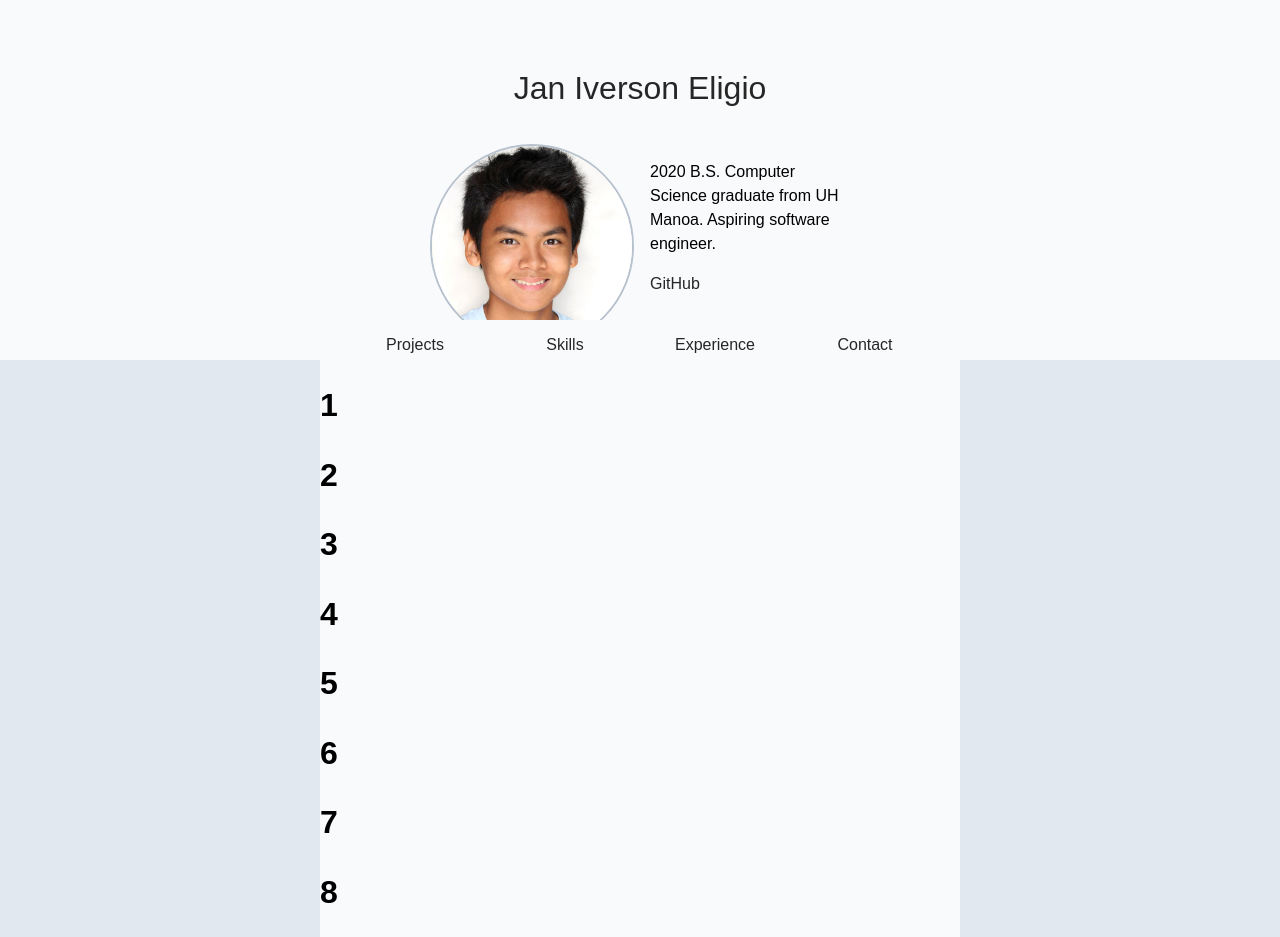
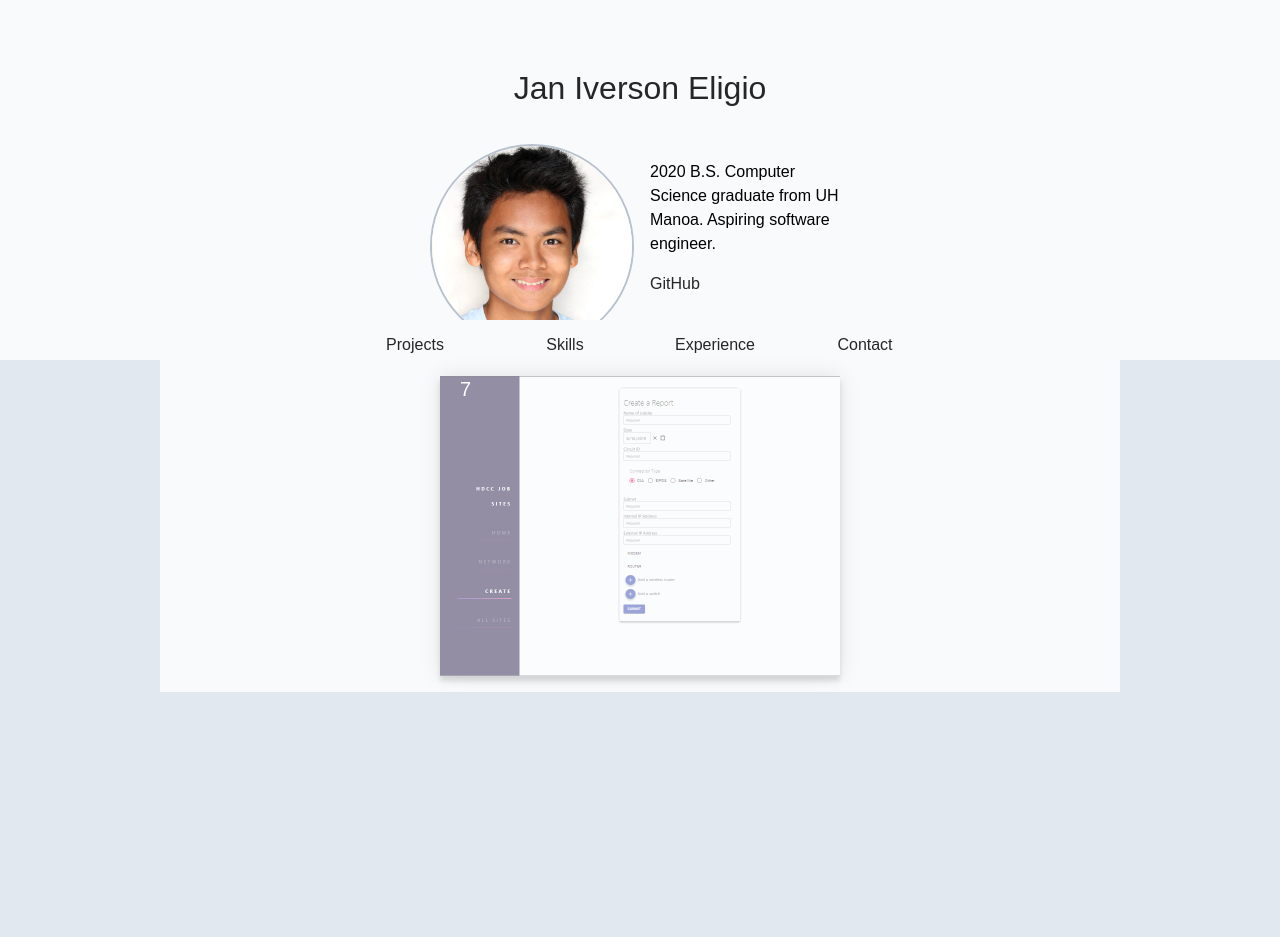
Before and after one commit to janeligio/janeligio, a React (Create React App) app: page / in a window 1280 px wide. After the commit the page ends 800 px from the top, so only its background shows below. Built offline with nearby package versions, Linux system fonts and the light colour scheme; a web font is replaced by a local one.

Commit message:
Refactor

```diff
--- a/package.json
+++ b/package.json
@@ -3,15 +3,13 @@
   "version": "0.1.0",
   "private": true,
   "dependencies": {
-    "bootstrap": "^4.5.3",
     "lodash": "^4.17.20",
     "react": "^16.8.6",
     "react-dom": "^16.8.6",
     "react-icons": "^3.7.0",
     "react-responsive-carousel": "^3.1.50",
     "react-scripts": "3.0.1",
-    "react-transition-group": "^4.2.2",
-    "reactstrap": "^8.8.1"
+    "react-transition-group": "^4.2.2"
   },
   "scripts": {
     "start": "react-scripts start",
--- a/src/App.css
+++ b/src/App.css
@@ -15,107 +15,3 @@
 .App {
 	height: 100vh;
 }
-
-header {
-	background: var(--palette-1-4);
-	height: 40vh;
-}
-
-header > h1 {
-	margin: 0;
-	padding: 2em 2em 1em 2em;
-	display: flex;
-	justify-content: space-around;
-	font-weight: 100;
-	color: var(--palette-1-5);
-}
-
-.header-content {
-	/* border: 1px solid black; */
-	display: flex;
-	justify-content: center;
-}
-
-.headshot {
-	width: 200px;
-	height: 200px;
-	border-radius: 50%;
-	border: 2px solid var(--palette-1-1);
-}
-
-.header-content-text {
-	width: 200px;
-	margin-left: 1em;
-}
-
-a {
-	color: var(--palette-1-5);
-	text-decoration: none;
-}
-
-a:hover {
-	text-decoration: underline;
-}
-
-
-main {
-	height: calc(100vh - 40vh - 5vh);
-}
-.tabs {
-	background: var(--palette-1-4);
-	display: flex;
-	justify-content: center;
-}
-
-button {
-	width: 150px;
-    display: inline-block;
-    border: none;
-    padding: 1rem 2rem;
-    margin: 0;
-    text-decoration: none;
-    background: var(--palette-1-4);
-    color: var(--palette-1-5);
-    font-family: sans-serif;
-    font-size: 1rem;
-    cursor: pointer;
-    text-align: center;
-    transition: background 250ms ease-in-out,
-                transform 150ms ease;
-    -webkit-appearance: none;
-	-moz-appearance: none;
-	height: 5vh;
-}
-
-button:hover, button:focus {
-    background: var(--palette-1-2);
-}
-
-button:focus {
-    outline: 1px solid #fff;
-    /* outline-offset: -4px; */
-}
-
-button:active {
-    transform: scale(0.99);
-}
-
-.main-content-wrapper {
-	display: flex;
-	justify-content: center;
-}
-.main-content {
-	background: var(--palette-1-4);
-	width: 50%;
-	/* display: flex;
-	justify-content: space-evenly;
-	flex-wrap: wrap;
-	align-content: center; */
-}
-
-.card-project {
-	border: 1px solid black;
-	width: 175px;
-	height: 175px;
-
-}
--- a/src/App.js
+++ b/src/App.js
@@ -1,71 +1,19 @@
 import React from 'react';
 import './App.css';
-import { Container, Row, Col } from 'reactstrap';
 
-/* Sections */
-import Header from './components/Header';
-import FavoritePictures from './components/FavoritePictures';
-import Projects from './components/Projects';
-import Resume from './components/Resume';
-import Interests from './components/Interests';
-
-import Headshot from './public/janheadshot.jpg';
-
+import Header from './Views/Header/Header.js';
+import Navigation from './Views/Navigation/Navigation.js';
+import Main from './Views/Main/Main.js';
 
 function App() {
-	let projects = [1,2,3,4,5,6,7,8];
 	return (
 		<div className="App">
-			<header>
-				<h1>Jan Iverson Eligio</h1>
-				<div className="header-content">
-					<img className="headshot" src={Headshot} alt="Jan Iverson Eligio's headshot."/>
-					<div className="header-content-text">
-						<p>2020 B.S. Computer Science graduate from UH Manoa. Aspiring software engineer.</p>
-						<a className="link-github" href="https://github.com/janeligio">GitHub</a>
-					</div>
-				</div>
-			</header>
-
-			<nav>
-				<div className="tabs">
-					<Tab name="Projects"/>
-					<Tab name="Skills"/>
-					<Tab name="Experience"/>
-					<Tab name="Contact"/>
-				</div>
-			</nav>
-
-			<main className="main">
-				<div className="main-content-wrapper">
-					<div className="main-content">
-						<Container fluid>
-							<Row>
-								{projects.map(p => {
-									return (<ProjectCard val={p}/>);
-								})}
-							</Row>
-						</Container>
-					</div>
-				</div>
-			</main>
+			<Header/>
+			<Navigation/>
+			<Main/>
 		</div>
 	);
 }
 
-const Tab = props => {
-	return (
-		<button className="tab">
-			{props.name}
-		</button>
-	);
-};
 
-const ProjectCard = props => {
-	return (
-		<Col sm={4}>
-			<h1>{props.val}</h1>
-		</Col>
-	);
-}
 export default App;
--- /dev/null
+++ b/src/Views/Header/Header.css
@@ -0,0 +1,40 @@
+header {
+	background: var(--palette-1-4);
+	height: 40vh;
+}
+
+header > h1.name {
+	margin: 0;
+	padding: 2em 2em 1em 2em;
+	display: flex;
+	justify-content: space-around;
+	font-weight: 100;
+	color: var(--palette-1-5);
+}
+
+.header-content {
+	/* border: 1px solid black; */
+	display: flex;
+	justify-content: center;
+}
+
+.headshot {
+	width: 200px;
+	height: 200px;
+	border-radius: 50%;
+	border: 2px solid var(--palette-1-1);
+}
+
+.header-content-text {
+	width: 200px;
+	margin-left: 1em;
+}
+
+a.link-github {
+	color: var(--palette-1-5);
+	text-decoration: none;
+}
+
+a.link-github:hover {
+	text-decoration: underline;
+}
--- /dev/null
+++ b/src/Views/Header/Header.js
@@ -0,0 +1,20 @@
+import React from 'react';
+import Headshot from '../../public/janheadshot.jpg';
+import './Header.css';
+
+const Header = () => {
+    return (
+      <header>
+        <h1 className="name">Jan Iverson Eligio</h1>
+        <div className="header-content">
+            <img className="headshot" src={Headshot} alt="Jan Iverson Eligio's headshot."/>
+            <div className="header-content-text">
+                <p>2020 B.S. Computer Science graduate from UH Manoa. Aspiring software engineer.</p>
+                <a className="link-github" href="https://github.com/janeligio">GitHub</a>
+            </div>
+        </div>
+      </header>
+    );
+};
+
+export default Header;
--- /dev/null
+++ b/src/Views/Main/Main.css
@@ -0,0 +1,25 @@
+main {
+	height: calc(100vh - 40vh - 5vh);
+}
+
+.main-content-wrapper {
+	display: flex;
+	justify-content: center;
+}
+.main-content {
+	background: var(--palette-1-4);
+	width: 75%;
+	display: flex;
+	justify-content: space-evenly;
+	flex-wrap: wrap;
+	align-content: center;
+}
+
+.card-project {
+	margin: 1em 0;
+	width: 400px;
+	height: 300px;
+	box-shadow: 0 0 20px 0 rgba(0, 0, 0, 0.2), 0 5px 5px 0 rgba(0, 0, 0, 0.24);
+	background-size: cover;
+	opacity: 0.5;
+}
--- /dev/null
+++ b/src/Views/Main/Main.js
@@ -0,0 +1,34 @@
+import React from 'react';
+import './Main.css';
+
+import TestCover from '../../hdcc/create.gif';
+
+const Main = () => {
+    return (
+        <main className="main">
+            <div className="main-content-wrapper">
+                <div className="main-content">
+                {/* <ProjectCard val={7} cover={`https://www.janeligio.com/static/media/all%20sites.91390868.gif`}/> */}
+                    <ProjectCard val={7} cover={TestCover}/>
+                    {/* {projects.map(p => {
+                        return (<ProjectCard val={p}/>);
+                    })} */}
+                </div>
+            </div>
+        </main>
+    );
+}
+
+const ProjectCard = props => {
+	return (
+		<div style={{backgroundImage: `url(${props.cover})`}} className="card-project">
+		{/* // <div className="card-project">
+		// 	<img className="object-fit-cover" src={props.cover}/> */}
+			<svg width="100%" height="100%">
+				<text fill="white" fontSize={20} x="20" y="20">{props.val}</text>
+			</svg>
+		</div>
+	);
+}
+
+export default Main;
--- /dev/null
+++ b/src/Views/Navigation/Navigation.css
@@ -0,0 +1,38 @@
+.tabs {
+	background: var(--palette-1-4);
+	display: flex;
+	justify-content: center;
+}
+
+button.tab {
+	width: 150px;
+    display: inline-block;
+    border: none;
+    padding: 1rem 2rem;
+    margin: 0;
+    text-decoration: none;
+    background: var(--palette-1-4);
+    color: var(--palette-1-5);
+    font-family: sans-serif;
+    font-size: 1rem;
+    cursor: pointer;
+    text-align: center;
+    transition: background 100ms ease-in-out,
+                transform 100ms ease;
+    -webkit-appearance: none;
+	-moz-appearance: none;
+	height: 5vh;
+}
+
+button.tab:hover, button.tab:focus {
+    background: var(--palette-1-2);
+}
+
+button.tab:focus {
+    outline: 1px solid #fff;
+    /* outline-offset: -4px; */
+}
+
+button.tab:active {
+    transform: scale(0.99);
+}
--- /dev/null
+++ b/src/Views/Navigation/Navigation.js
@@ -0,0 +1,25 @@
+import React from 'react'
+import './Navigation.css';
+
+const Navigation = () => {
+    return (
+			<nav>
+				<div className="tabs">
+					<Tab name="Projects"/>
+					<Tab name="Skills"/>
+					<Tab name="Experience"/>
+					<Tab name="Contact"/>
+				</div>
+			</nav>
+    );
+}
+
+const Tab = props => {
+	return (
+		<button className="tab">
+			{props.name}
+		</button>
+	);
+};
+
+export default Navigation;
```
Also changed, not shown: 1 other file (tests, documents, lock files or other folders).
